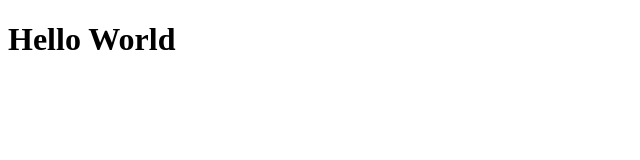
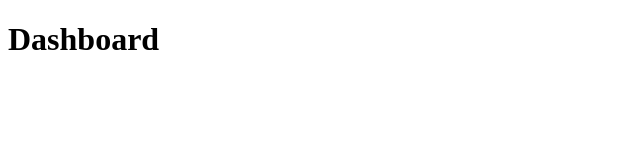
Before and after one commit to mardesonmax/gostack-apps, a React (Create React App) app in the folder 05-primeiro-projeto-react/: page / in a window 1280 px wide. Shown: the top 160 px of the page, without its empty margins (0-640 px from the left). Built offline with nearby package versions, Linux system fonts and the light colour scheme; the HTML template or start-up script is replaced by a standard one.

Commit message:
Configurando rotas

```diff
--- a/05-primeiro-projeto-react/package.json
+++ b/05-primeiro-projeto-react/package.json
@@ -10,8 +10,10 @@
     "@types/node": "^12.0.0",
     "@types/react": "^17.0.0",
     "@types/react-dom": "^17.0.0",
+    "@types/react-router-dom": "^5.1.7",
     "react": "^17.0.1",
     "react-dom": "^17.0.1",
+    "react-router-dom": "^5.2.0",
     "react-scripts": "4.0.3",
     "typescript": "^4.1.2",
     "web-vitals": "^1.0.1"
--- a/05-primeiro-projeto-react/src/App.tsx
+++ b/05-primeiro-projeto-react/src/App.tsx
@@ -1,9 +1,11 @@
 import React from 'react';
+import { BrowserRouter } from 'react-router-dom';
+import Routes from './routes';
 
 const App: React.FC = () => (
-  <div className="App">
-    <h1>Hello World</h1>
-  </div>
+  <BrowserRouter>
+    <Routes />
+  </BrowserRouter>
 );
 
 export default App;
--- /dev/null
+++ b/05-primeiro-projeto-react/src/pages/Dashboard/index.tsx
@@ -0,0 +1,5 @@
+import React from 'react';
+
+const Dashboard: React.FC = () => <h1>Dashboard</h1>;
+
+export default Dashboard;
--- /dev/null
+++ b/05-primeiro-projeto-react/src/pages/Repository/index.tsx
@@ -0,0 +1,5 @@
+import React from 'react';
+
+const Repository: React.FC = () => <h1>Repository</h1>;
+
+export default Repository;
--- /dev/null
+++ b/05-primeiro-projeto-react/src/routes/index.tsx
@@ -0,0 +1,13 @@
+import React from 'react';
+import { Route, Switch } from 'react-router-dom';
+import Dashboard from '../pages/Dashboard';
+import Repository from '../pages/Repository';
+
+const routes: React.FC = () => (
+  <Switch>
+    <Route path="/" exact component={Dashboard} />
+    <Route path="/repository" exact component={Repository} />
+  </Switch>
+);
+
+export default routes;
```
Also changed, not shown: 1 other file (tests, documents, lock files or other folders).
